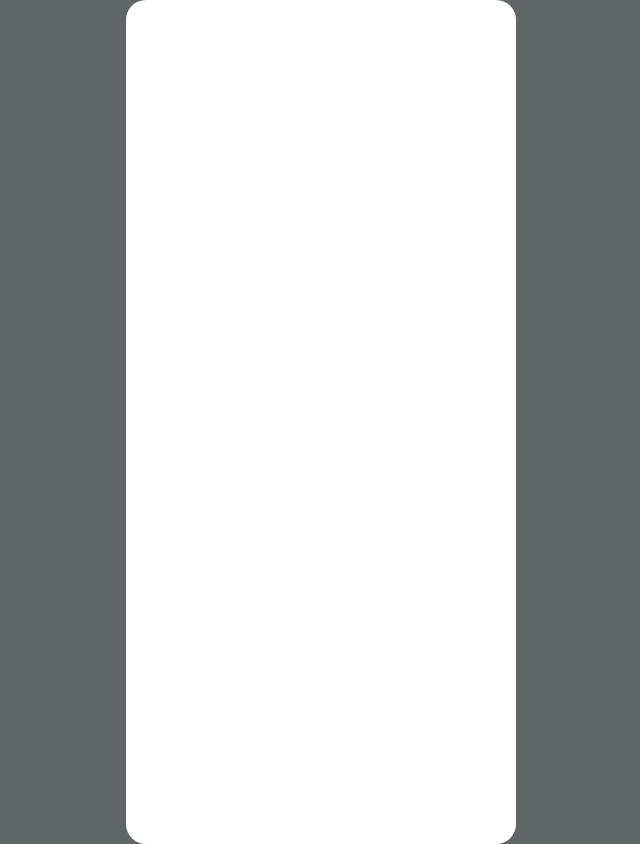
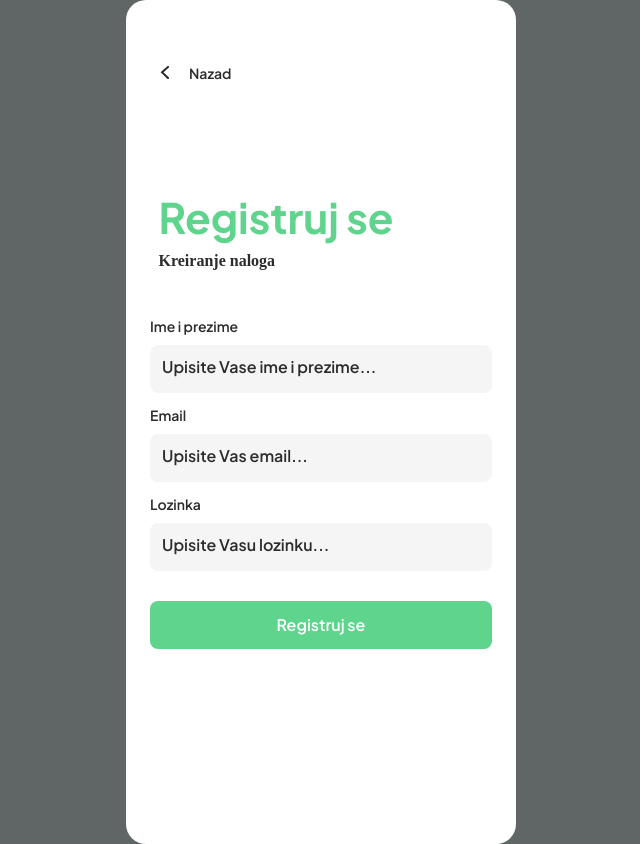
Before and after one commit to VladaTasic987/DriveGreen, a React (Vite) app in the folder DriveGreen/: page /register in a window 1280 px wide. Shown: the whole page, without its empty margins (319-959 px from the left). Built offline with nearby package versions, Linux system fonts and the light colour scheme.

Commit message:
Register user UI

```diff
--- a/DriveGreen/src/assets/LoginComponents/Register.jsx
+++ b/DriveGreen/src/assets/LoginComponents/Register.jsx
@@ -1,3 +1,5 @@
+import arrowBack from '../Images/ArrowBack.png';
+import { Link } from 'react-router-dom';
 
 export function Register() {
 
@@ -5,7 +7,53 @@ return (
 
 <div id="register-card">
 
+   <div className='register-header'>
+        <img src={arrowBack} alt="arroe-back" />
+        <Link
+        to="/"
+        className='link-to-wellcome'
+        >Nazad</Link>
+    </div>
 
+    <div className='register-title'>
+        <h1>Registruj se</h1>
+        <h4>Kreiranje naloga</h4>
+    </div>
+
+    <div className='name-input'>
+        <label htmlFor="">
+            Ime i prezime
+            <br />
+            <input
+            type="text"
+            placeholder='Upisite Vase ime i prezime...'
+            />
+        </label>
+    </div>
+
+    <div className='email-input'>
+        <label htmlFor="">
+            Email
+            <br />
+            <input
+            type="text"
+            placeholder='Upisite Vas email...'
+            />
+        </label>
+    </div>
+
+    <div className='password-input'>
+        <label htmlFor="">
+            Lozinka
+            <br />
+            <input
+            type="text"
+            placeholder='Upisite Vasu lozinku...'
+            />
+        </label>
+    </div>
+
+    <button>Registruj se</button>
 
 </div>
     )
--- a/DriveGreen/src/assets/LoginComponents/_Register.scss
+++ b/DriveGreen/src/assets/LoginComponents/_Register.scss
@@ -9,4 +9,159 @@
     align-items: center;
     flex-direction: column;
     position: relative;
+
+    .register-header {
+        position: absolute;
+        top: 65px;
+        left: 34px;
+    }
+
+    .link-to-wellcome {
+        font-family: Plus Jakarta Sans;
+        font-weight: 600;
+        font-size: 14px;
+        line-height: 100%;
+        color: #2c2c2c;
+        text-decoration: none;
+        margin-left: 20px;
+    }
+
+    .register-title {
+        width: 100%;
+        margin-left: 65px;
+    }
+
+    .register-title h1 {
+        font-family: Plus Jakarta Sans;
+        font-weight: 700;
+        font-size: 42px;
+        line-height: 100%;
+        color: #5ed48c;
+    }
+
+    .register-title h4 {
+        font-family: Puls Jakarta Sans;
+        font-weight: 600;
+        font-size: 16px;
+        line-height: 100%;
+        margin-top: 15px;
+        color: #2c2c2c;
+    }
+
+    .name-input {
+        width: 100%;
+        display: flex;
+        justify-content: center;
+        align-items: center;
+        margin-top: 50px;
+    }
+
+    .name-input label {
+        font-family: Plus Jakarta Sans;
+        font-weight: 600;
+        font-size: 14px;
+        line-height: 100%;
+        color: #2c2c2c;
+    }
+
+    .name-input input {
+        width: 342px;
+        height: 48px;
+        border-radius: 8px;
+        background-color: #f5f5f5;
+        border: 1px solid #f5f5f5;
+        margin-top: 12px;
+    }
+
+    .name-input input::placeholder {
+        font-family: Plus Jakarta Sans;
+        font-weight: 600;
+        font-size: 16px;
+        color: #2c2c2c;
+        line-height: 100%;
+        padding-left: 9px;
+    }
+
+    .email-input {
+        width: 100%;
+        display: flex;
+        justify-content: center;
+        align-items: center;
+        margin-top: 15px;
+    }
+
+    .email-input label {
+        font-family: Plus Jakarta Sans;
+        font-weight: 600;
+        font-size: 14px;
+        line-height: 100%;
+        color: #2c2c2c;
+    }
+
+    .email-input input {
+        width: 342px;
+        height: 48px;
+        border-radius: 8px;
+        background-color: #f5f5f5;
+        border: 1px solid #f5f5f5;
+        margin-top: 12px;
+    }
+
+    .email-input input::placeholder {
+        font-family: Plus Jakarta Sans;
+        font-weight: 600;
+        font-size: 16px;
+        color: #2c2c2c;
+        line-height: 100%;
+        padding-left: 9px;
+    }
+
+    .password-input {
+        width: 100%;
+        display: flex;
+        justify-content: center;
+        align-items: center;
+        margin-top: 15px;
+    }
+
+    .password-input label {
+        font-family: Plus Jakarta Sans;
+        font-weight: 600;
+        font-size: 14px;
+        line-height: 100%;
+        color: #2c2c2c;
+    }
+
+    .password-input input {
+        width: 342px;
+        height: 48px;
+        border-radius: 8px;
+        background-color: #f5f5f5;
+        border: 1px solid #f5f5f5;
+        margin-top: 12px;
+    }
+
+    .password-input input::placeholder {
+        font-family: Plus Jakarta Sans;
+        font-weight: 600;
+        font-size: 16px;
+        color: #2c2c2c;
+        line-height: 100%;
+        padding-left: 9px;
+    }
+
+    button {
+        height: 48px;
+        width: 342px;
+        border-radius: 8px;
+        background-color: #5ed48c;
+        border: none;
+        font-family: Plus Jakarta Sans;
+        font-weight: 600;
+        font-size: 16px;
+        line-height: 100%;
+        color: #ffffff;
+        cursor: pointer;
+        margin-top: 30px;
+    }
 }
```
